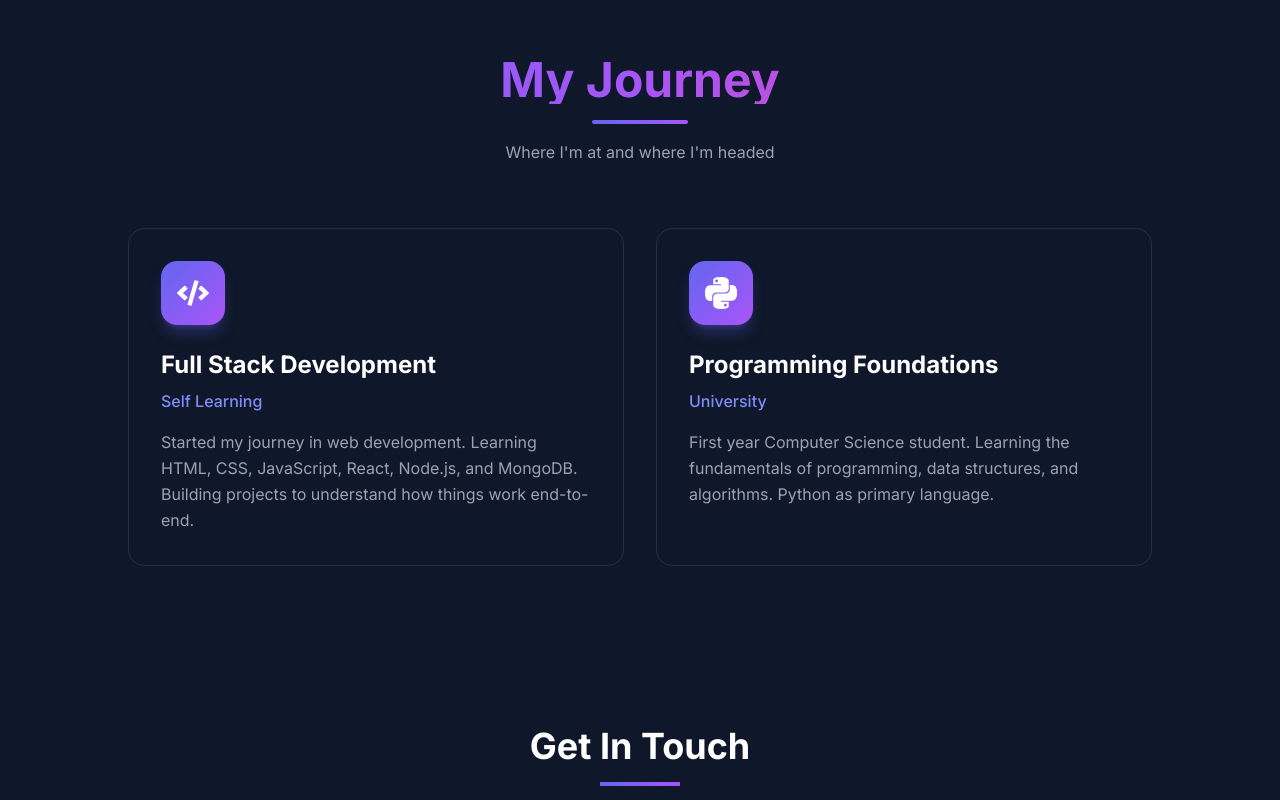
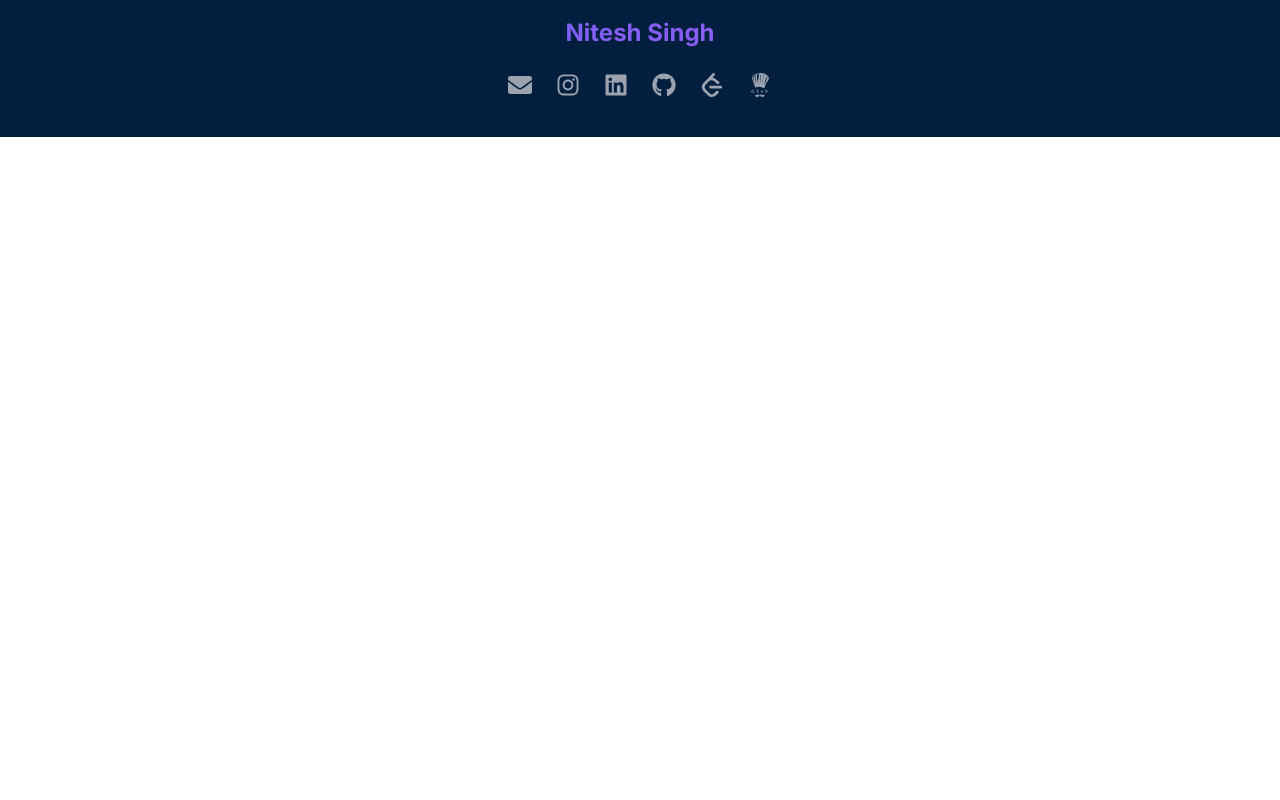
Before and after one commit to NETIZEN-11/my-portfolio-website, a React (Vite) app in the folder client/: page / in a window 1280 px wide. Shown: the part 3140-3940 px from the top of the page. After the commit the page ends 3277 px from the top, so only its background shows below. Built offline with nearby package versions, Linux system fonts and the light colour scheme.

Commit message:
Remove Contact section from application

```diff
--- a/client/src/App.jsx
+++ b/client/src/App.jsx
@@ -9,16 +9,15 @@ import About from './components/Sections/About'
 import Skills from './components/Sections/Skills'
 import Projects from './components/Sections/Projects'
 import Experience from './components/Sections/Experience'
-import Contact from './components/Sections/Contact'
 import NotFound from './components/Sections/NotFound'
 import LoadingScreen from './components/UI/LoadingScreen'
 
 function App() {
-  const [isLoading, setIsLoading] = useState(true)
+  const [isLoading, setIsLoading] = useState(false) // Changed to false to skip loading
 
   return (
     <BrowserRouter>
-      <div className="min-h-screen bg-[#0f172a] text-white transition-colors duration-300">
+      <div className="min-h-screen bg-navy-900 text-white transition-colors duration-300">
         <AnimatePresence mode="wait">
           {isLoading && (
             <LoadingScreen key="loading" onComplete={() => setIsLoading(false)} />
@@ -35,8 +34,6 @@ function App() {
                   <About />
                   <Skills />
                   <Projects />
-                  <Experience />
-                  <Contact />
                 </>} />
                 <Route path="*" element={<NotFound />} />
               </Routes>
```
